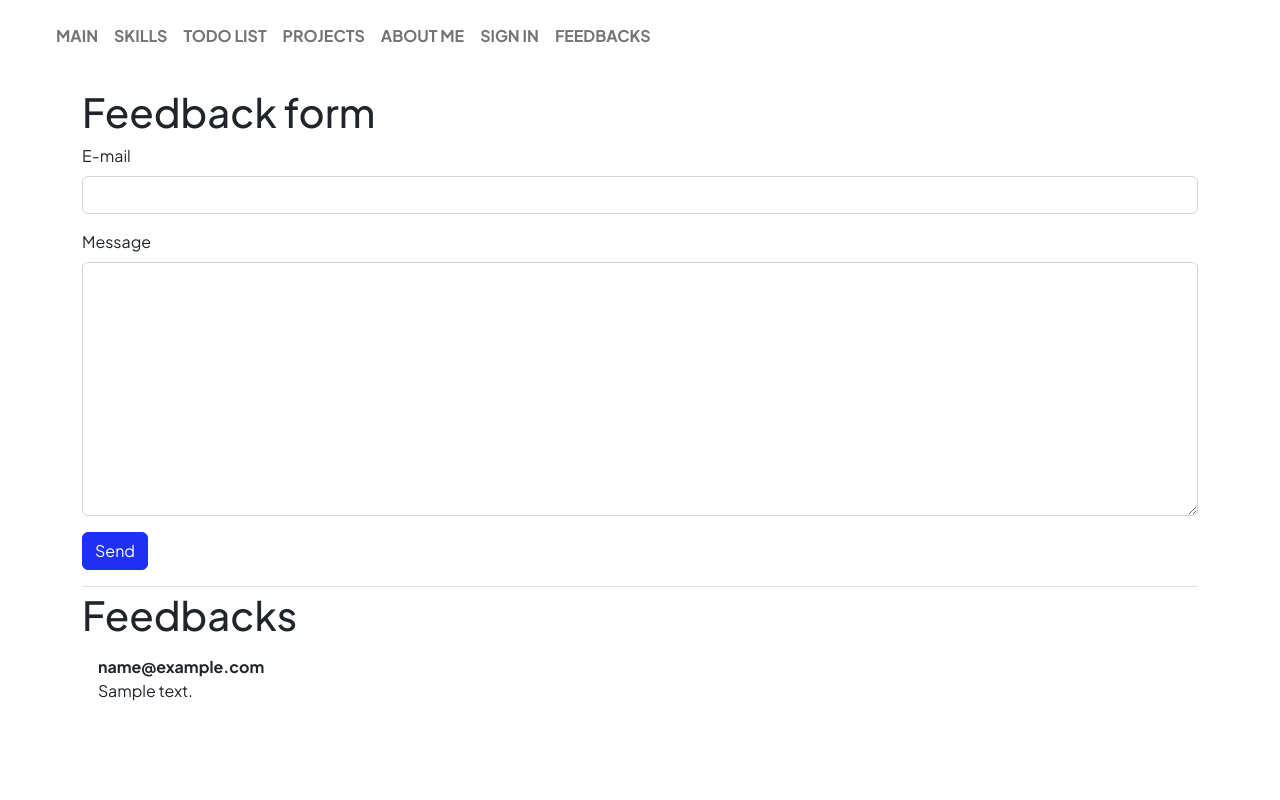
After one commit to yevklim/PNU__web.py, a Flask app: page /feedback in a window 1280 px wide. The commit adds this page. Run offline with Flask 3, Linux system fonts and the light colour scheme; tables that the repository leaves empty hold one stand-in row (values such as "Sample post"); some libraries are stand-ins or nearby versions.

Commit message:
Ind 1: finished

```diff
--- a/klymentovskyi_project/app/forms.py
+++ b/klymentovskyi_project/app/forms.py
@@ -1,6 +1,6 @@
 from flask_wtf import FlaskForm
-from wtforms import StringField, PasswordField, SubmitField, BooleanField
-from wtforms.validators import DataRequired, Length, EqualTo
+from wtforms import StringField, PasswordField, SubmitField, BooleanField, EmailField, TextAreaField
+from wtforms.validators import DataRequired, Length, EqualTo, Email
 
 
 class LoginForm(FlaskForm):
@@ -50,3 +50,17 @@ class ToDoForm(FlaskForm):
                                   Length(max=160),
                               ])
     submit = SubmitField("Save")
+
+class FeedBackForm(FlaskForm):
+    email = EmailField("E-mail",
+                        validators=[
+                            Length(max=256),
+                            Email(message="Incorrect e-mail"),
+                            DataRequired(message="E-mail is required"),
+                        ])
+    message = TextAreaField("Message",
+                          validators=[
+                              Length(max=768),
+                              DataRequired(message="Feedback message is required"),
+                          ])
+    submit = SubmitField("Send")
--- a/klymentovskyi_project/app/models.py
+++ b/klymentovskyi_project/app/models.py
@@ -7,3 +7,9 @@ class ToDo(db.Model):
     task = sa.Column(sa.String(80), nullable=False)
     description = sa.Column(sa.String(160), nullable=True)
     completed = sa.Column(sa.Boolean(), nullable=True)
+
+class FeedBack(db.Model):
+    __tablename__ = "feedback"
+    id = sa.Column(sa.Integer, primary_key=True)
+    email = sa.Column(sa.String(256), nullable=False)
+    message = sa.Column(sa.String(768), nullable=True)
--- a/klymentovskyi_project/app/templates/_form_macros.html
+++ b/klymentovskyi_project/app/templates/_form_macros.html
@@ -1,7 +1,9 @@
 {% macro render_field(field) %}
-  {% if field.type == 'StringField' or field.type == 'PasswordField' %}
+  {% if field.type == 'StringField' or field.type == 'EmailField' or field.type == 'PasswordField' %}
     {{ render_text_input(field) }}
-  {% elif field.type == 'BooleanField' %}
+  {% elif field.type == 'TextAreaField' %}
+    {{ render_text_area(field) }}
+    {% elif field.type == 'BooleanField' %}
     {{ render_checkbox(field) }}
   {% elif field.type == 'SubmitField' %}
     {{ render_submit(field) }}
@@ -58,6 +60,29 @@
   </div>
 {% endmacro %}
 
+{% macro render_text_area(field) %}
+  <div class="mb-3">
+    <label for="{{ field.id }}" class="form-label"> {{ field.label.text }} </label>
+    <div class="input-group has-validation">
+      <textarea
+        class="form-control {% if field.errors.__len__() > 0 %} is-invalid {% endif %}"
+        name="{{ field.name }}"
+        id="{{ field.id }}"
+        rows="10"
+      ></textarea>
+      {% if field.errors %}
+        <div id="{{ field.id }}-feedback" class="invalid-feedback">
+          <ul>
+            {% for error in field.errors %}
+              <li> {{ error }} </li>
+            {% endfor %}
+          </ul>
+        </div>
+      {% endif %}
+    </div>
+  </div>
+{% endmacro %}
+
 {% macro render_checkbox(field) %}
   <div class="form-check mb-3">
     <input
--- a/klymentovskyi_project/app/templates/base_nav.html
+++ b/klymentovskyi_project/app/templates/base_nav.html
@@ -7,6 +7,7 @@
   { "name": "Info", "url": url_for("info"), "visible": session.__contains__("username") },
   { "name": "Sign Out", "url": url_for("logout"), "visible": session.__contains__("username") },
   { "name": "Sign In", "url": url_for("login"), "visible": not session.__contains__("username") },
+  { "name": "Feedbacks", "url": url_for("feedback"), "visible": true },
 ] %}
 
 <nav class="navbar navbar-expand-lg position-sticky-lg top-0 z-3 navbar-light bg-transparent py-3">
--- /dev/null
+++ b/klymentovskyi_project/app/templates/feedback.html
@@ -0,0 +1,28 @@
+{% extends "base.html" %}
+{% from "_form_macros.html" import render_field, render_text_input_horizontal %}
+
+{% block page_title %} ToDo List {% endblock %}
+
+{% block page_body %}
+<h1>Feedback form</h1>
+<form method="POST" novalidate>
+    {{ form.csrf_token }}
+    {{ render_field(form.email) }}
+    {{ render_field(form.message) }}
+    {{ render_field(form.submit) }}
+</form>
+
+{% if feedbacks_list.__len__() > 0 %}
+<h1 class="pt-1 mt-3 border-top">Feedbacks</h1>
+<ul class="list-group list-group-flush mb-5">
+    {% for feedback in feedbacks_list %}
+    <li class="list-group-item">
+        <span class="fw-bolder"> {{ feedback["email"] }} </span>
+        <br/>
+        <span> {{ feedback["message"] }} </span>
+    </li>
+    {% endfor%}
+</ul>
+{% endif %}
+
+{% endblock %}
--- a/klymentovskyi_project/app/views.py
+++ b/klymentovskyi_project/app/views.py
@@ -174,3 +174,21 @@ def todo_delete(todo_id):
     db.session.commit()
     flash(f"Deleted \"{todo.task}\"", "success")
     return redirect(url_for("todos"))
+
+@app.route('/feedback', methods=["GET", "POST"])
+def feedback():
+    form = forms.FeedBackForm()
+
+    if form.validate_on_submit():
+        email = form.email.data
+        message = form.message.data
+
+        fb = models.FeedBack(email=email, message=message)
+        db.session.add(fb)
+        db.session.commit()
+        flash("Thank you. We noted your feedback.", "success")
+    elif request.method == "POST":
+        flash("Please resolve the mistakes and resend the form.", "danger")
+
+    feedbacks_list = models.FeedBack.query.all()
+    return render_template("feedback.html", form=form, feedbacks_list=feedbacks_list)
```
